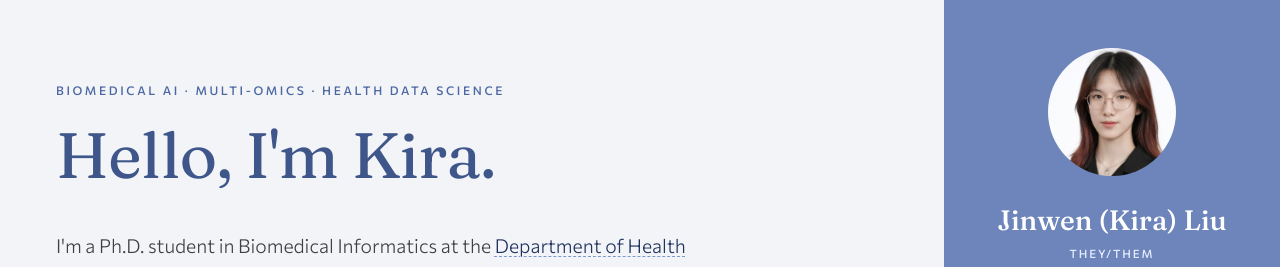
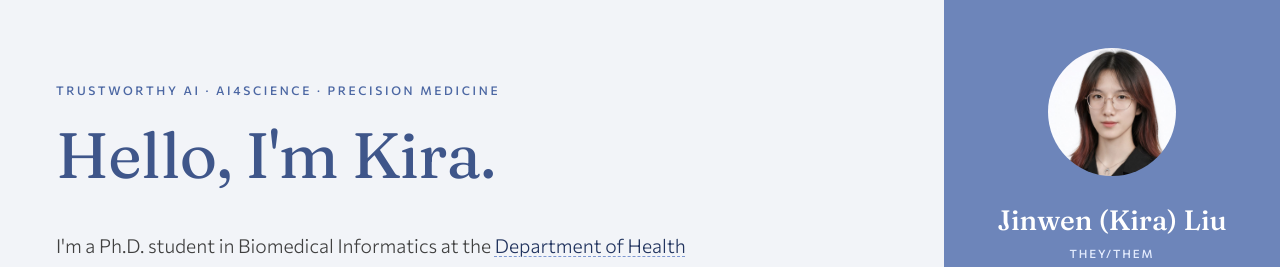
Before and after one commit to KiraLiiu/KiraLiiu.github.io, a Jekyll site: the page built from pages/home.html, in a window 1280 px wide and 900 px high. Shown: the top 267 px of the window. Built offline with Jekyll 4.4.1, drawn with Linux system fonts in a browser that asks for light colours.

Commit message:
Home: eyebrow is now Trustworthy AI · AI4Science · Precision Medicine
Co-Authored-By: Claude Opus 5.5 <noreply@anthropic.com>

```diff
--- a/pages/home.html
+++ b/pages/home.html
@@ -5,7 +5,7 @@ permalink: /
 hue: 265
 ---
 <section>
-  <p class="eyebrow">Biomedical AI · Multi-omics · Health Data Science</p>
+  <p class="eyebrow">Trustworthy AI · AI4Science · Precision Medicine</p>
   <h2 class="display">Hello, I'm Kira.</h2>
   <div class="prose">
     <p class="lede">I'm a Ph.D. student in Biomedical Informatics at the <a href="https://hobi.med.ufl.edu/">Department of Health Outcomes and Biomedical Informatics</a>, University of Florida, working with <a href="https://hobi.med.ufl.edu/profile/yin-rui/">Dr. Rui Yin</a>.</p>
```
